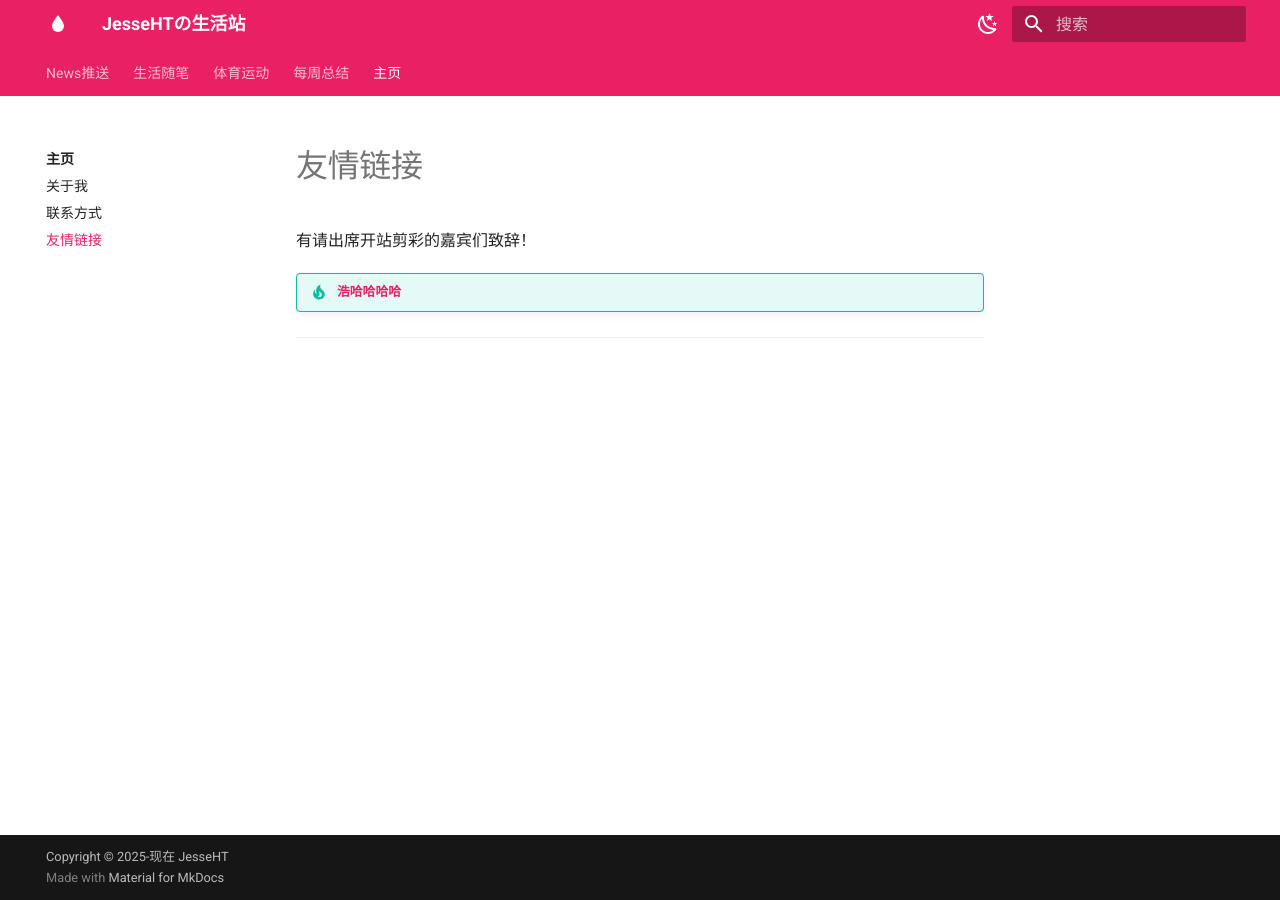
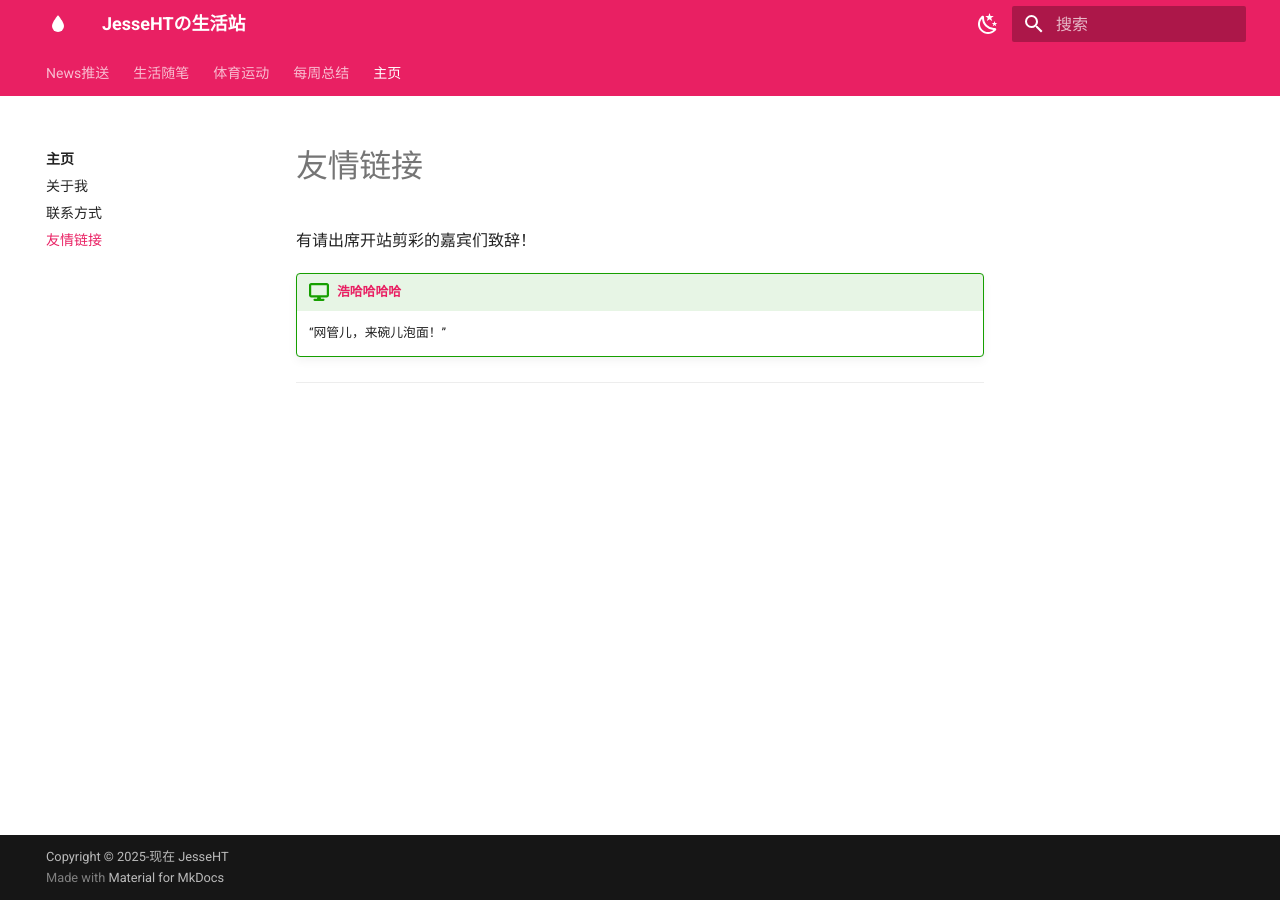
Before and after one commit to JesseHaoTian/HTLife, an MkDocs documentation site: the page built from docs/4My_Friends.md, in a window 1280 px wide. Built offline with MkDocs 1.6.1 and Material for MkDocs 9.7.7, drawn with Linux system fonts in a browser that asks for light colours.

Commit message:
2025-03-30_21:55:17 update

```diff
--- a/docs/4My_Friends.md
+++ b/docs/4My_Friends.md
@@ -2,7 +2,8 @@
 
 有请出席开站剪彩的嘉宾们致辞！
 
-!!! tip "[浩哈哈哈哈](https://haohaha.cn)"
+!!! osca "[浩哈哈哈哈](https://haohaha.cn)"
 
+    “网管儿，来碗儿泡面！”
 
 ---
```
